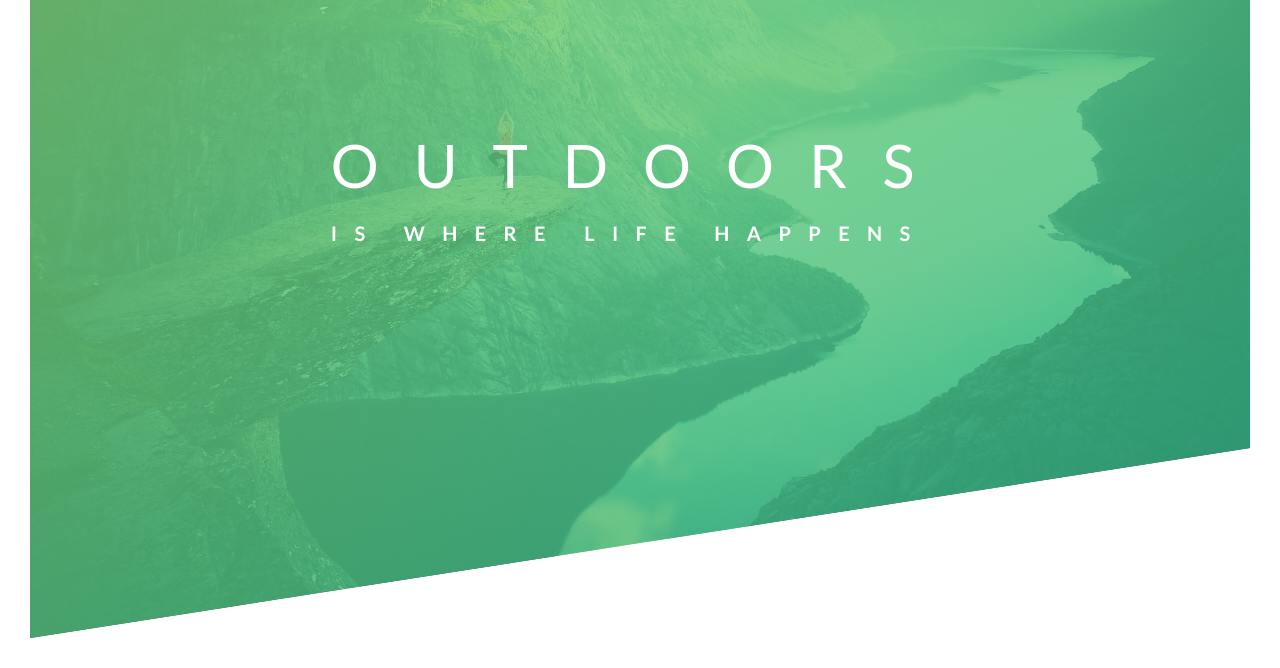
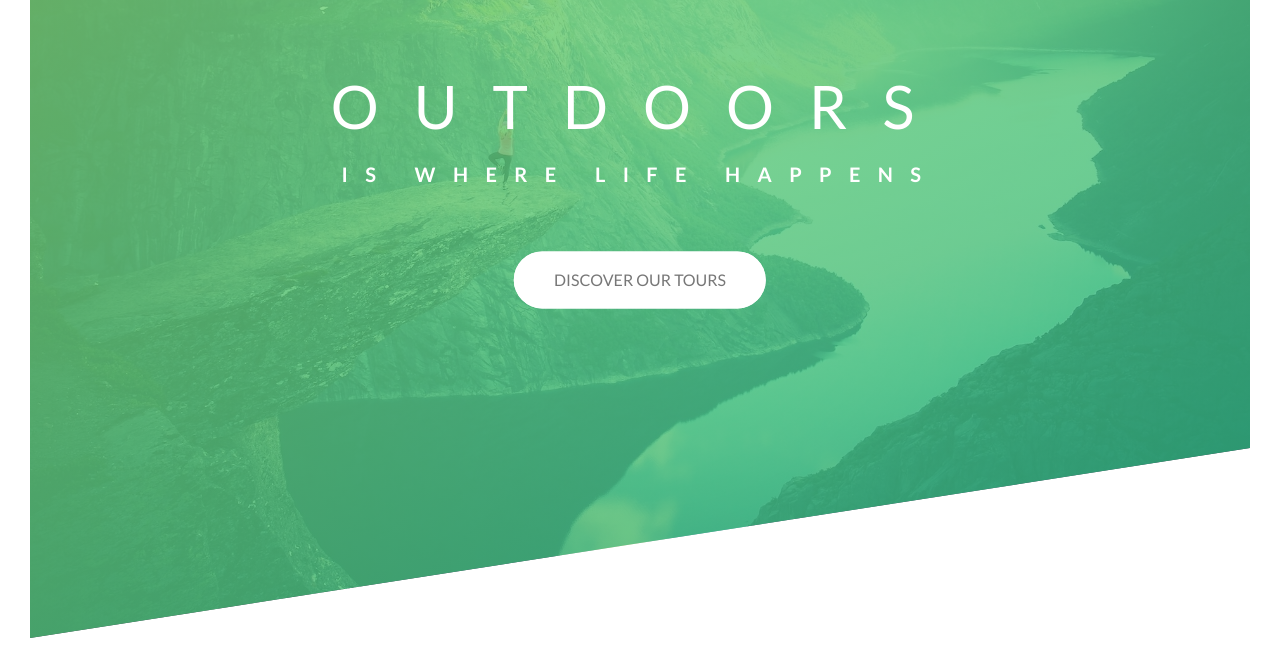
Before and after one commit to jimmjy/backToTheBasics-, a plain HTML site: page index.html in a window 1280 px wide. Shown: the part 152-820 px from the top of the page. Drawn offline with Linux system fonts and the light colour scheme.

Commit message:
add  header button and animation to it

```diff
--- a/css/style.css
+++ b/css/style.css
@@ -49,10 +49,7 @@ body {
     top: 40%;
     left: 50%;
     transform: translate(-50%, -50%);
-    -webkit-transform: translate(-50%, -50%);
-    -moz-transform: translate(-50%, -50%);
-    -ms-transform: translate(-50%, -50%);
-    -o-transform: translate(-50%, -50%);
+    text-align: center;
 }
 
 .heading-primary {
@@ -61,6 +58,7 @@ body {
 
     /* hide shake at end of animation */
     backface-visibility: hidden;
+    margin-bottom: 60px;
 }
 
 .heading-primary-main {
@@ -68,7 +66,7 @@ body {
     font-size: 60px;
     font-weight: 400;
     letter-spacing: 35px;
-    animation: moveInLeft 2s ease-out;
+    animation: moveInLeft 1s ease-out;
 }
 
 .heading-primary-sub {
@@ -76,7 +74,7 @@ body {
     font-size: 20px;
     font-weight: 700;
     letter-spacing: 17.4px;
-    animation: moveInRight 2s ease-out;
+    animation: moveInRight 1s ease-out;
 }
 
 @keyframes moveInLeft {
@@ -109,5 +107,69 @@ body {
         opacity: 1;
         transform: translateX(0);
     }
+}
 
+@keyframes moveInBottom {
+    0% {
+        opacity: 0;
+        transform: translateY(30px);
+     }
+
+     100% {
+         opacity: 1;
+         transform: translateY(0);
+     }
+ }
+
+.btn:link,
+.btn:visited {
+    text-decoration: none;
+    text-transform: uppercase;
+    padding: 15px 40px;
+    display: inline-block;
+    border-radius: 100px;
+    transition: all .2s;
+    position: relative;
 }
+
+.btn:hover {
+    transform: translateY(-3px);
+    box-shadow: 0 10px 20px rgba(0,0,0,.2);
+}
+
+.btn:active {
+    transform: translateY(-1px);
+    box-shadow: 0 5px 10px rgba(0,0,0,.2);
+}
+
+.btn-white {
+    background-color: #ffffff;
+    color: #777;
+}
+
+.btn::after {
+    content: '';
+    display: inline-block;
+    height: 100%;
+    width: 100%;
+    border-radius: 100px;
+    position: absolute;
+    top: 0;
+    left: 0;
+    z-index: -1;
+    transition: all .4s;
+}
+
+.btn-white::after {
+    background-color: #fff;
+}
+
+.btn:hover::after {
+    transform: scaleX(1.4) scaleY(1.6);
+    opacity: 0;
+}
+
+.btn-animation {
+    animation: moveInBottom .5s ease-out.75s;
+    animation-fill-mode: backwards;
+}
--- a/index.html
+++ b/index.html
@@ -23,6 +23,8 @@
                     <span class="heading-primary-main">Outdoors</span>
                     <span class="heading-primary-sub">is where life happens</span>
                 </h1>
+
+                <a href="#" class="btn btn-white btn-animation">Discover our tours</a>
             </div>
         </header>
     </body>
```
